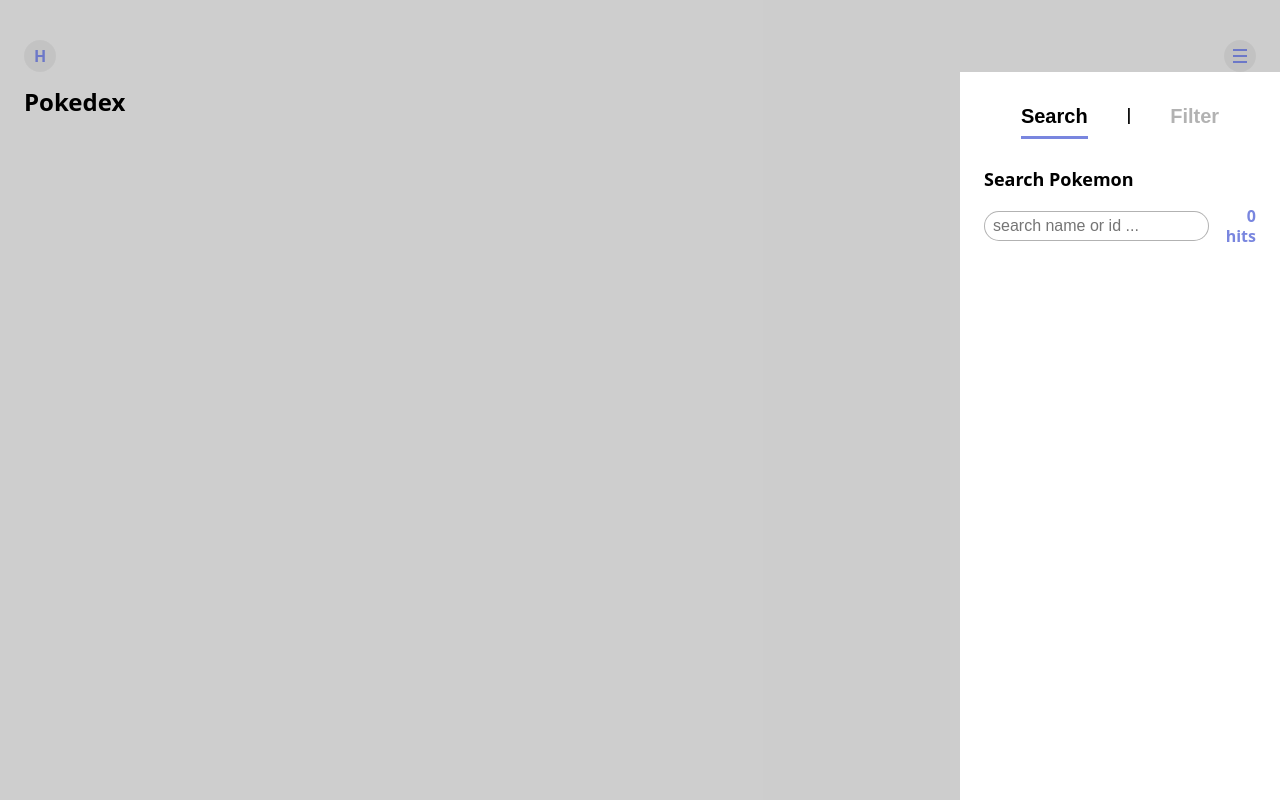
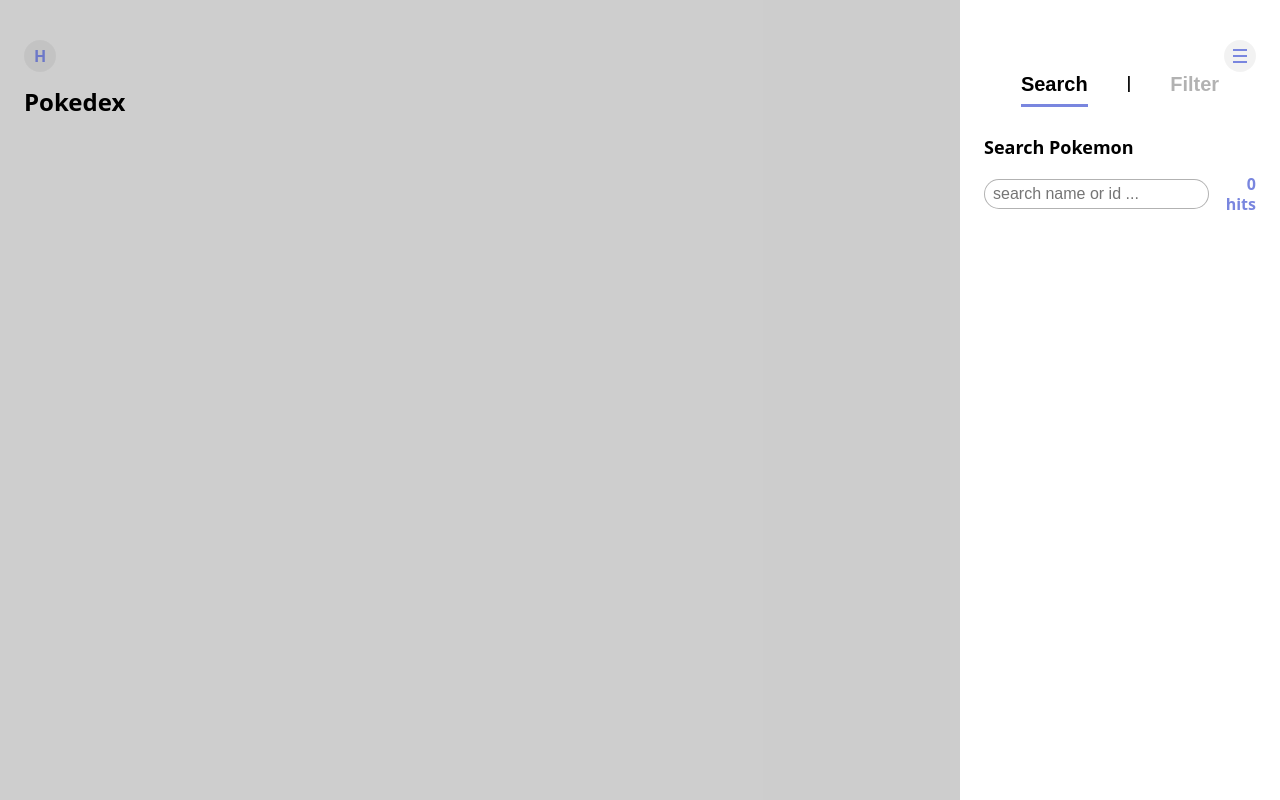
Before and after one commit to ProRuan/Pokedex-New, a plain HTML site: page index.html in a window 1280 px wide. Both pictures are taken after a click on the button 1240 px from the left and 56 px from the top of the page. Drawn offline with Linux system fonts and the light colour scheme; no server answers.

Commit message:
prepared for clean coding II

```diff
--- a/index.html
+++ b/index.html
@@ -5,10 +5,7 @@
     <meta charset="UTF-8">
     <meta name="viewport" content="width=device-width, initial-scale=1.0">
     <title>Pokedex App</title>
-
-    <style id="stats-value-collector">
-
-    </style>
+    <link rel="shortcut icon" href="./img/favicon.png" type="image/x-icon">
 
     <link rel="stylesheet" href="./style/overview.css">
     <link rel="stylesheet" href="./style/card.css">
@@ -16,6 +13,10 @@
     <link rel="stylesheet" href="./style/menu.css">
     <link rel="stylesheet" href="./media/media-400.css">
     <link rel="stylesheet" href="./media/media-640.css">
+
+    <style id="stats-value-collector">
+
+    </style>
 
     <script src="script.js"></script>
 
@@ -34,7 +35,8 @@
 
     <header class="flex-between-center">
         <button id="header-back-button" class="header-button flex-center-center" onclick="home()">H</button>
-        <button id="header-menu-button" class="header-button flex-center-center hb-menu" onclick="openMenu(false)"></button>
+        <button id="header-menu-button" class="header-button flex-center-center hb-menu"
+            onclick="openMenu(false)"></button>
     </header>
 
     <main>
@@ -46,11 +48,16 @@
 
     <aside id="pokedex-menu-background" class="pokedex-menu-background display-none" onclick="closeMenu(true)">
         <div id="pokedex-menu" class="pokedex-menu" onclick="stop(event)">
+            <div class="pokedex-menu-top-bar flex-end-center">
+                <button id="pokedex-menu-close-button" class="header-button flex-center-center hb-menu" onclick="closeMenu(true)"></button>
+            </div>
             <section id="pokedex-menu-header" class="pokedex-menu-button-group">
                 <button id="search-button" class="pokedex-menu-button" onclick="includeMenuSearch()">Search</button> |
-                <button id="filter-button" class="pokedex-menu-button pokedex-menu-button-active" onclick="includeMenuFilter()">Filter</button>
+                <button id="filter-button" class="pokedex-menu-button pokedex-menu-button-active"
+                    onclick="includeMenuFilter()">Filter</button>
             </section>
-            <section id="pokedex-menu-content" class="pokedex-menu-content" include-menu-content="./templates/search.html">
+            <section id="pokedex-menu-content" class="pokedex-menu-content"
+                include-menu-content="./templates/search.html">
                 <!-- rendering search bar or filter settings -->
             </section>
         </div>
--- a/script/render-cards.js
+++ b/script/render-cards.js
@@ -332,7 +332,8 @@ function toggleMenuButtonGroup(search) {
 
 
 async function includeMenuSearch() {
-    setElementAttribute('header-menu-button', 'onclick', 'closeMenu(true)');
+    // setElementAttribute('header-menu-button', 'onclick', 'closeMenu(true)');
+    setElementAttribute('pokedex-menu-close-button', 'onclick', 'closeMenu(true)');
     setElementAttribute('pokedex-menu-background', 'onclick', 'closeMenu(true)');
 
     setElementAttribute('pokedex-menu-content', 'include-menu-content', fileSearch);
@@ -361,7 +362,8 @@ function setButtonDisabled(id, logical) {
 
 
 async function includeMenuFilter() {
-    setElementAttribute('header-menu-button', 'onclick', 'closeMenu(false)');
+    // setElementAttribute('header-menu-button', 'onclick', 'closeMenu(false)');
+    setElementAttribute('pokedex-menu-close-button', 'onclick', 'closeMenu(false)');
     setElementAttribute('pokedex-menu-background', 'onclick', 'closeMenu(false)');
 
     setElementAttribute('pokedex-menu-content', 'include-menu-content', filefilter);
--- a/style/menu.css
+++ b/style/menu.css
@@ -12,9 +12,9 @@
 }
 
 .pokedex-menu {
-    padding: 32px 0;
+    padding: 40px 0 32px 0;
     width: 0;
-    height: calc(100vh - 136px);
+    height: calc(100vh - 72px);
     background-color: white;
     /* position: fixed;
     top: 72px;
@@ -26,6 +26,16 @@
 
 .pm-opened {
     width: 100%;
+}
+
+.pokedex-menu-top-bar {
+    padding: 0 24px;
+}
+
+.flex-end-center {
+    display: flex;
+    justify-content: flex-end;
+    align-items: center;
 }
 
 .pokedex-menu-button-group {
```
Also changed, not shown: img/favicon.png (added).
